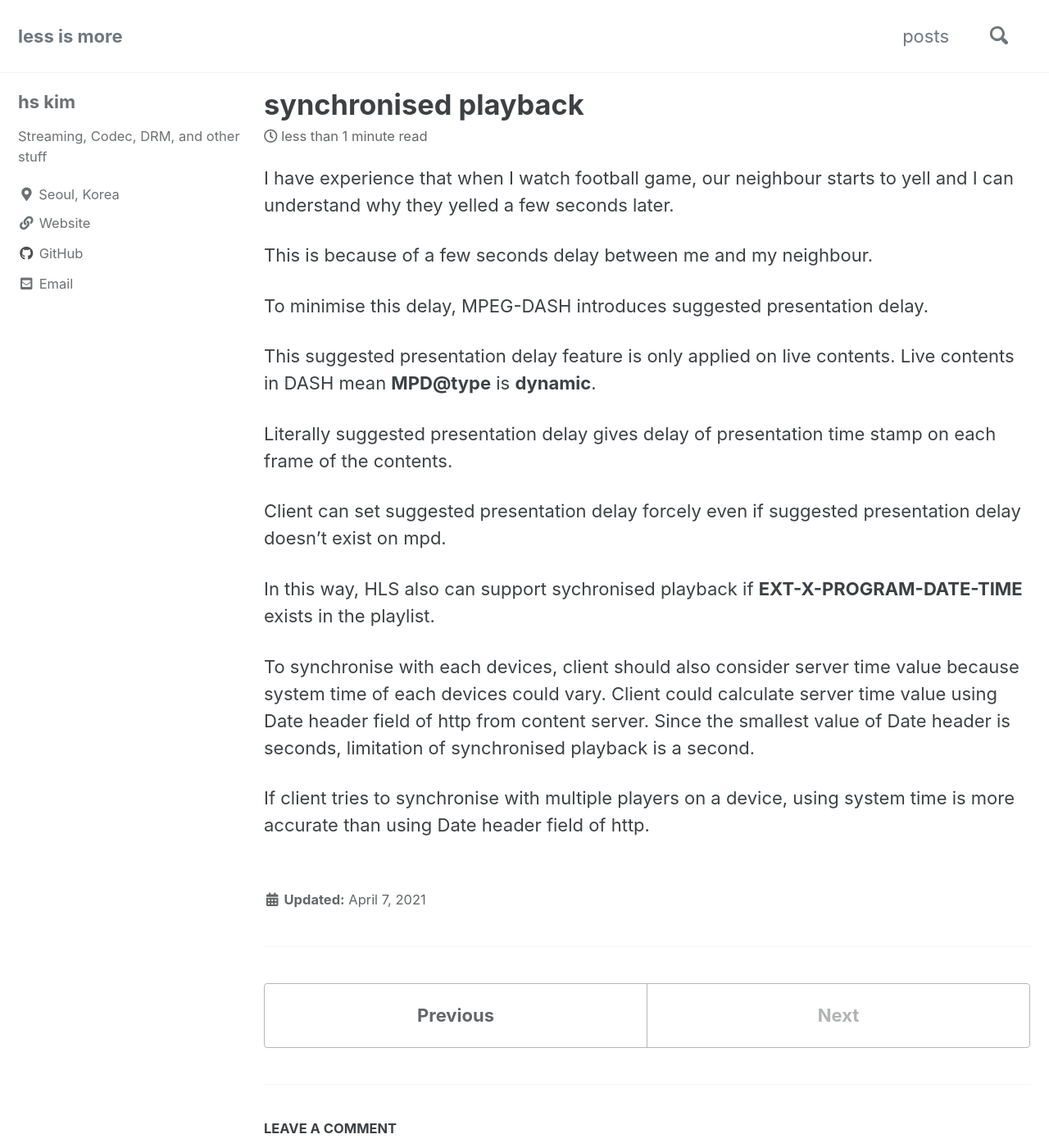
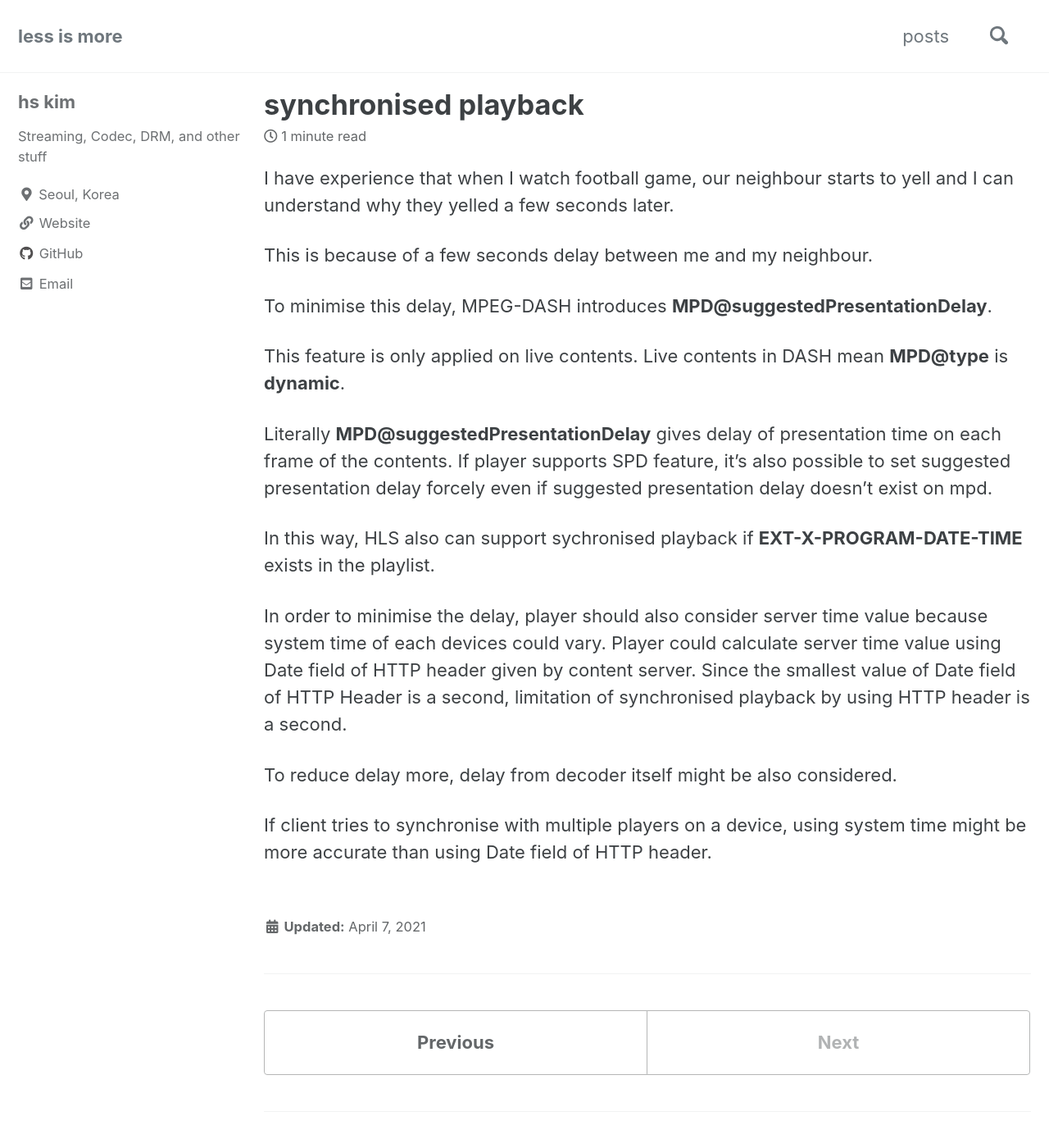
Before and after one commit to hoonseokkim/hoonseokkim.github.io, a Jekyll site: the page built from _posts/2021-04-07-synchronised-playback.md, in a window 1280 px wide and 1400 px high. Shown: the whole window at 82% size. Built offline with Jekyll 4.4.1, drawn with Linux system fonts in a browser that asks for light colours; cached includes are drawn as plain includes; comment, search, counter and statistics services are not loaded; some of the changed text lies outside the part shown.

```diff
--- a/_posts/2021-04-07-synchronised-playback.md
+++ b/_posts/2021-04-07-synchronised-playback.md
@@ -2,16 +2,16 @@ I have experience that when I watch football game, our neighbour starts to yell
 
 This is because of a few seconds delay between me and my neighbour.
 
-To minimise this delay, MPEG-DASH introduces suggested presentation delay.
+To minimise this delay, MPEG-DASH introduces **MPD@suggestedPresentationDelay**.
 
-This suggested presentation delay feature is only applied on live contents. Live contents in DASH mean **MPD@type** is **dynamic**.
+This feature is only applied on live contents. Live contents in DASH mean **MPD@type** is **dynamic**.
 
-Literally suggested presentation delay gives delay of presentation time stamp on each frame of the contents.
-
-Client can set suggested presentation delay forcely even if suggested presentation delay doesn't exist on mpd.
+Literally **MPD@suggestedPresentationDelay** gives delay of presentation time on each frame of the contents. If player supports SPD feature, it's also possible to set suggested presentation delay forcely even if suggested presentation delay doesn't exist on mpd.
 
 In this way, HLS also can support sychronised playback if **EXT-X-PROGRAM-DATE-TIME** exists in the playlist.
 
-To synchronise with each devices, client should also consider server time value because system time of each devices could vary. Client could calculate server time value using Date header field of http from content server. Since the smallest value of Date header is seconds, limitation of synchronised playback is a second.
+In order to minimise the delay, player should also consider server time value because system time of each devices could vary. Player could calculate server time value using Date field of HTTP header given by content server. Since the smallest value of Date field of HTTP Header is a second, limitation of synchronised playback by using HTTP header is a second.
 
-If client tries to synchronise with multiple players on a device, using system time is more accurate than using Date header field of http.
+To reduce delay more, delay from decoder itself might be also considered.
+
+If client tries to synchronise with multiple players on a device, using system time might be more accurate than using Date field of HTTP header.
```
Also changed, not shown: _posts/2021-04-07-adaptive-playback.md (+2 -4 lines), _posts/2021-04-07-inevitable-buffering-on-live-hls.md (+9 -2 lines).
